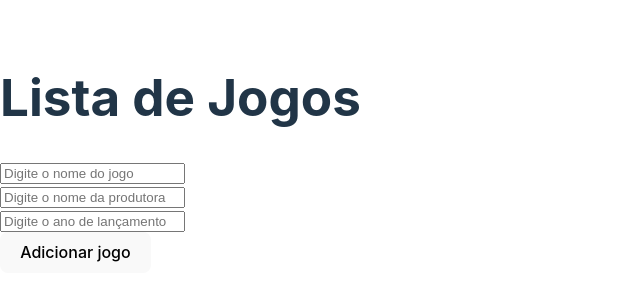
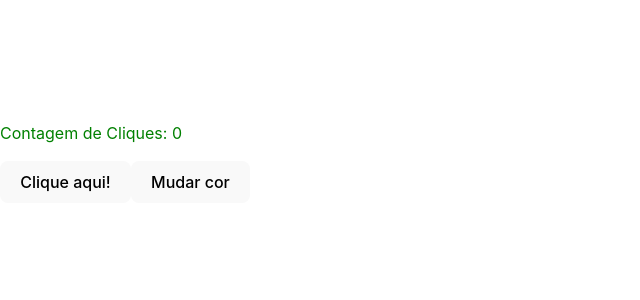
Before and after one commit to JoaoVictorCRP/react-introduction, a React (Vite) app: page / in a window 1280 px wide. Shown: the part 246-546 px from the top of the page, without its empty margins (0-640 px from the left). Built offline with nearby package versions, Linux system fonts and the light colour scheme.

Commit message:
useEffect for trigger a block of code based on changes in values or DOM elements

```diff
--- a/src/Container.tsx
+++ b/src/Container.tsx
@@ -1,55 +1,54 @@
-import{useState} from "react";
+// useEffect() = React Hook that tells React DO SOME CODE WHEN (chose one)...
+//               - This component re-renders
+//               - This component mounts (component is added to the DOM)
+//               - The state of a value changes.
 
-// Updating ARRAY of OBJECTS in State
+
+// useEffect(function, [dependencies])
+
+// 1. useEffect ( () => {} )            // Runs after every re-render
+// 2. useEffect ( () => {}, [] )        // Runs only on mount (run & done)
+// 3. useEffect ( () => {}, [value])    // Runs on mount + when value changes
+
+
+// USES
+// #1 Event Listeners
+// #2 DOM manipulation
+// #3 Subscriptions (real-time updates)
+// #4 Fetching Data from an API
+// #5 Clean up when a component unmounts (component is removed from the DOM)
+
+// PS: Understand "useEffect" in React as "useSideCode".
+
+
+import { useEffect, useState } from "react";
 
 function Container() {
-    const [games, setGames] = useState<Array<object>>([]);
-    const [gameName, setGameName] = useState<string>("");
-    const [gameProducer, setGameProducer] = useState<string>("");
-    const [gameYear, setGameYear] = useState<string>("");
 
-    function handleAddGame(){
-        const newGame = {
-            name: gameName,
-            producer: gameProducer,
-            year: gameYear
-        };
-        setGames(games => [...games, newGame]);
+    const [count, setCount] = useState(0)
+    const [color, setColor] = useState("green")
 
-        // Setting input boxes to be null
-        setGameName("");
-        setGameProducer("");
-        setGameYear("");
+    useEffect(() => { // UseEffect is pretty interesting if you want to keep your code organized and more clear, since this block of code will be explicit written to be run based on one or more values or components.
+        document.title = `Você clicou ${count} vezes | Cor: ${color}`
+
+        // return () => {
+            // You can use the return statement inside useEffect to do a Clean UP on a DOM element.
+        // }
+    })
+
+    function addCount(){
+        setCount(c => c+1);
     }
 
-    function handleRemoveGame(index:number) {
-        setGames(games.filter((_element, i) => i!==index));
+    function changeColor(){
+        setColor(c => c === "green" ? "yellow" : "green")
     }
-
-    function handleNameChange(event:React.ChangeEvent<HTMLInputElement>){
-        setGameName(event.target.value);
-    };
-
-    function handleProducerChange(event:React.ChangeEvent<HTMLInputElement>){
-        setGameProducer(event.target.value);
-    };
-
-    function handleYearChange(event:React.ChangeEvent<HTMLInputElement>){
-        setGameYear(event.target.value);
-    };
 
     return(
         <>
-            <h1>Lista de Jogos</h1>
-
-            <ul>
-                {games.map((element, index) => <li key={index} onClick={() => handleRemoveGame(index)}> Nome: {element.name} - Produtora: {element.producer} - Ano: {element.year}</li>)}
-            </ul>
-
-            <input type="text" id="gameNameInput" placeholder="Digite o nome do jogo" value={gameName} onChange={handleNameChange}/> <br/>
-            <input type="text" id="gameProducerInput" placeholder="Digite o nome da produtora" value={gameProducer} onChange={handleProducerChange}/> <br/>
-            <input type="number" id="gameYearInput" placeholder="Digite o ano de lançamento" value={gameYear} onChange={handleYearChange}/> <br/>
-            <button onClick={handleAddGame}>Adicionar jogo</button>
+            <p style={{color: color}}>Contagem de Cliques: {count}</p>
+            <button onClick={addCount}>Clique aqui!</button>
+            <button onClick={changeColor}>Mudar cor</button>
         </>
     );
 }
```
